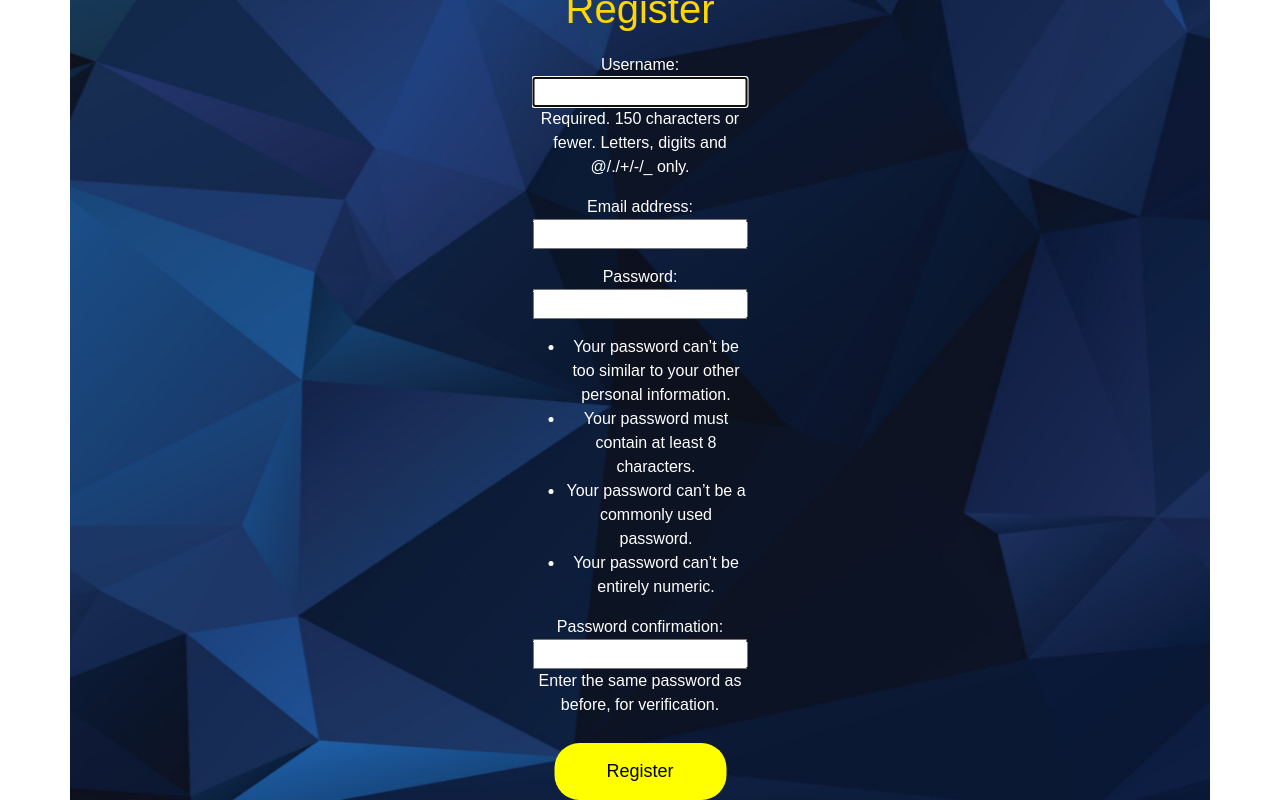
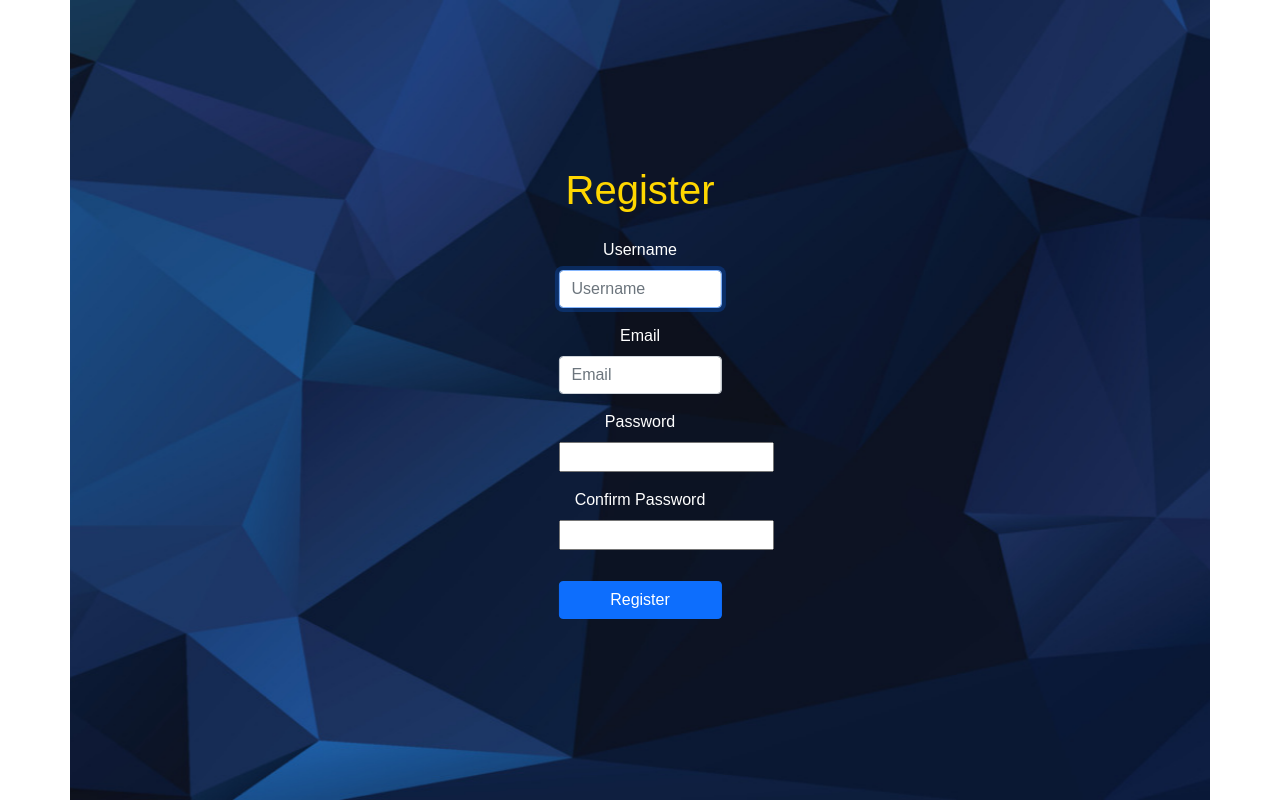
Before and after one commit to den1chis/mafia_mob, a Django app: page /register/ in a window 1280 px wide. Run offline with Django 5.2, Linux system fonts and the light colour scheme; parts of the project's set-up code (start-up, migrations or seed data) failed here and were passed over; some libraries are stand-ins or nearby versions.

Commit message:
Рабочая форма регистрации, авторизации(баланса нет)

```diff
--- a/myapp/forms.py
+++ b/myapp/forms.py
@@ -1,22 +1,23 @@
 from django import forms
-from django.contrib.auth.forms import UserCreationForm, UserChangeForm, AuthenticationForm
-from .models import CustomUser
+from django.contrib.auth.forms import UserCreationForm, AuthenticationForm
+from django.contrib.auth.models import User
 
 class CustomUserCreationForm(UserCreationForm):
     class Meta:
-        model = CustomUser
-        fields = ('username', 'email')
-
-class CustomUserChangeForm(UserChangeForm):
-    class Meta:
-        model = CustomUser
-        fields = ('username', 'email')
+        model = User
+        fields = ('username', 'email', 'password1', 'password2')
+        widgets = {
+            'username': forms.TextInput(attrs={'class': 'form-control', 'placeholder': 'Username'}),
+            'email': forms.EmailInput(attrs={'class': 'form-control', 'placeholder': 'Email'}),
+            'password1': forms.PasswordInput(attrs={'class': 'form-control', 'placeholder': 'Password'}),
+            'password2': forms.PasswordInput(attrs={'class': 'form-control', 'placeholder': 'Confirm Password'}),
+        }
 
 class UserRegisterForm(CustomUserCreationForm):
     class Meta(CustomUserCreationForm.Meta):
-        model = CustomUser
+        model = User
         fields = ('username', 'email', 'password1', 'password2')
 
 class UserLoginForm(AuthenticationForm):
-    username = forms.CharField(label='Username', max_length=150)
-    password = forms.CharField(label='Password', widget=forms.PasswordInput)
+    username = forms.CharField(label='Username', max_length=150, widget=forms.TextInput(attrs={'class': 'form-control', 'placeholder': 'Username'}))
+    password = forms.CharField(label='Password', widget=forms.PasswordInput(attrs={'class': 'form-control', 'placeholder': 'Password'}))
--- a/myapp/models.py
+++ b/myapp/models.py
@@ -1,9 +1,5 @@
 from django.db import models
-from django.contrib.auth.models import AbstractUser
-from django.conf import settings
-
-class CustomUser(AbstractUser):
-    pass  # Исходная модель без поля balance
+from django.contrib.auth.models import User  # Используйте стандартную модель пользователя
 
 class Game(models.Model):
     name = models.CharField(max_length=100)
@@ -11,7 +7,7 @@ class Game(models.Model):
     is_active = models.BooleanField(default=True)
 
 class Player(models.Model):
-    user = models.ForeignKey(settings.AUTH_USER_MODEL, on_delete=models.CASCADE)
+    user = models.ForeignKey(User, on_delete=models.CASCADE)  # Используйте стандартную модель пользователя
     game = models.ForeignKey(Game, on_delete=models.CASCADE)
     role = models.CharField(max_length=50)
     is_alive = models.BooleanField(default=True)
--- a/myapp/static/css/base.css
+++ b/myapp/static/css/base.css
@@ -65,20 +65,6 @@ button {
     max-width: 250px;
 }
 
-/* Стили для кнопок на главном экране */
-.book-now-btn, .login-btn {
-    width: 200px; /* Задаем одинаковую ширину для обеих кнопок */
-    height: 50px; /* Задаем одинаковую высоту для обеих кнопок */
-    margin: 10px; /* Задаем отступы для обеих кнопок */
-    display: flex;
-    justify-content: center;
-    align-items: center;
-    font-size: 18px; /* Размер текста */
-    border-radius: 25px; /* Скругленные углы */
-    border: none; /* Без границы */
-    cursor: pointer; /* Указатель мыши в виде руки */
-}
-
 .book-now-btn {
     background-color: #ff0;
 }
--- a/myapp/templates/register.html
+++ b/myapp/templates/register.html
@@ -1,16 +1,34 @@
 {% extends 'base.html' %}
+{% load crispy_forms_tags %}
 
 {% block title %}Register{% endblock %}
 
 {% block content %}
 <div class="container">
-    <div class="content">
-        <h1>Register</h1>
-        <form method="post">
-            {% csrf_token %}
-            {{ form.as_p }}
-            <button type="submit" class="register-btn">Register</button>
-        </form>
+    <div class="row justify-content-center">
+        <div class="col-md-6">
+            <h1 class="text-center mb-4">Register</h1>
+            <form method="post">
+                {% csrf_token %}
+                <div class="form-group mb-3">
+                    <label for="id_username" class="form-label">Username</label>
+                    {{ form.username }}
+                </div>
+                <div class="form-group mb-3">
+                    <label for="id_email" class="form-label">Email</label>
+                    {{ form.email }}
+                </div>
+                <div class="form-group mb-3">
+                    <label for="id_password1" class="form-label">Password</label>
+                    {{ form.password1 }}
+                </div>
+                <div class="form-group mb-3">
+                    <label for="id_password2" class="form-label">Confirm Password</label>
+                    {{ form.password2 }}
+                </div>
+                <button type="submit" class="btn btn-primary w-100">Register</button>
+            </form>
+        </div>
     </div>
 </div>
 {% endblock %}
--- a/myapp/views.py
+++ b/myapp/views.py
@@ -1,22 +1,8 @@
-from django.shortcuts import render, redirect
-from django.contrib.auth import login, authenticate, logout
-from django.contrib import messages
-from django.urls import reverse
-from django.contrib.auth.decorators import login_required
-from .forms import UserRegisterForm, UserLoginForm, EditProfileForm, ChangePasswordForm, CustomUserCreationForm
-from .models import Player
-from django.contrib.auth import get_user_model
-from django.contrib.auth.forms import AuthenticationForm
-
 from django.shortcuts import render, redirect
 from django.contrib.auth.decorators import login_required
-from django.contrib.auth import login, authenticate
-from django.contrib.auth.forms import AuthenticationForm
-from .forms import CustomUserCreationForm, CustomUserChangeForm
+from django.contrib.auth import login, authenticate, logout
+from .forms import UserRegisterForm, UserLoginForm, CustomUserCreationForm
 from django.contrib import messages
-
-CustomUser = get_user_model()
-
 
 def home(request):
     return render(request, 'home.html')
@@ -42,6 +28,10 @@ def login_view(request):
             if user is not None:
                 login(request, user)
                 return redirect('profile')
+            else:
+                messages.error(request, 'Invalid username or password')
+        else:
+            messages.error(request, 'Invalid username or password')
     else:
         form = UserLoginForm()
     return render(request, 'login.html', {'form': form})
@@ -55,7 +45,7 @@ def profile(request):
 def edit_profile(request):
     user = request.user
     if request.method == 'POST':
-        form = CustomUserChangeForm(request.POST, instance=user)
+        form = CustomUserCreationForm(request.POST, instance=user)
         if form.is_valid():
             form.save()
             messages.success(request, 'Your profile was successfully updated!')
@@ -63,8 +53,9 @@ def edit_profile(request):
         else:
             messages.error(request, 'Please correct the error below.')
     else:
-        form = CustomUserChangeForm(instance=user)
+        form = CustomUserCreationForm(instance=user)
     return render(request, 'edit_profile.html', {'form': form})
+
 def logout_view(request):
     logout(request)
     return redirect('home')
```
Also changed, not shown: myapp/admin.py (+3 -20 lines), myapp/templates/edit_profile.html (+9 -13 lines), myapp/templates/home.html (+7 -14 lines), myapp/templates/profile.html (+2 -6 lines), myproject/settings.py (+4 -3 lines), db.sqlite3, myapp/migrations/0001_initial.py (added).
